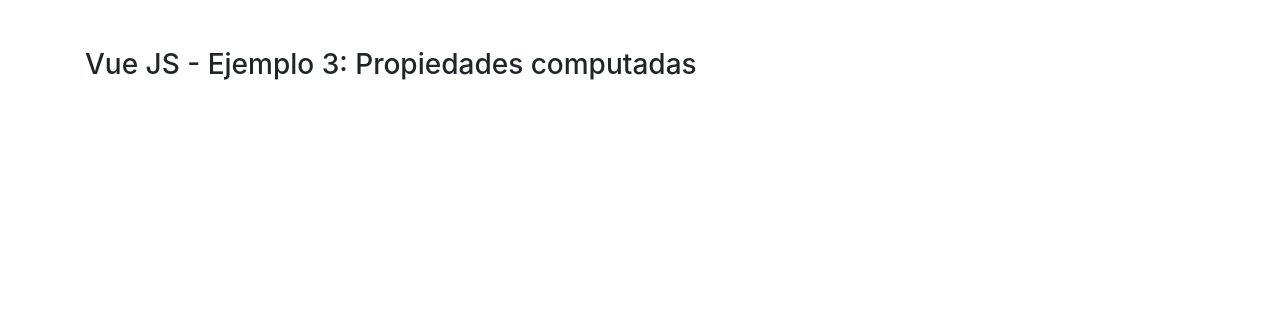
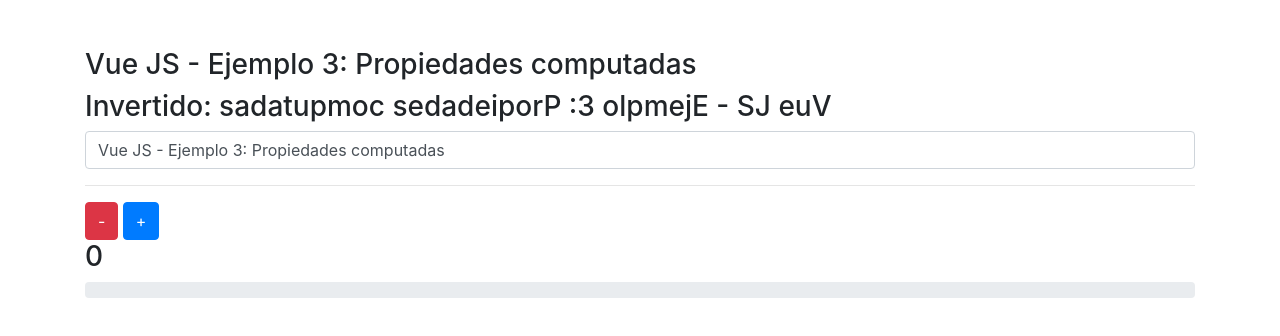
Before and after one commit to javierc22/VueJS-Ejemplo03, a plain HTML site: page index.html in a window 1280 px wide. Drawn offline with nearby package versions, Linux system fonts and the light colour scheme.

Commit message:
Propiedades computadas

```diff
--- a/03.js
+++ b/03.js
@@ -1,6 +1,19 @@
 const app = new Vue ({
     el: '#app',
     data: {
-        title: 'Vue JS - Ejemplo 3: Propiedades computadas'
+        title: 'Vue JS - Ejemplo 3: Propiedades computadas',
+        contador: 0
+    },
+    computed: {
+        invertido(){
+            return this.title.split('').reverse().join('');
+        },
+        color(){
+            return {
+                'bg-success': this.contador <= 10,
+                'bg-warning': this.contador > 10 && this.contador < 20,
+                'bg-danger': this.contador >= 20
+            }
+        }
     }
 });
--- a/index.html
+++ b/index.html
@@ -12,6 +12,15 @@
 <body>
     <div id="app" class="container mt-5">
         <h3>{{ title }}</h3>
+        <h3>Invertido: {{ invertido }}</h3>
+        <input type="text" class="form-control" v-model="title">
+        <hr>
+        <button class="btn btn-danger" @click="contador--">-</button>
+        <button class="btn btn-primary" @click="contador++">+</button>
+        <h3>{{ contador }}</h3>
+        <div class="progress">
+            <div class="progress-bar" role="progressbar" :style="{ 'width': contador+'%' }" aria-valuenow="25" aria-valuemin="0" aria-valuemax="100" :class="color">{{ contador }}%</div>
+        </div>
     </div>
 
     <!-- development version, includes helpful console warnings -->
```
